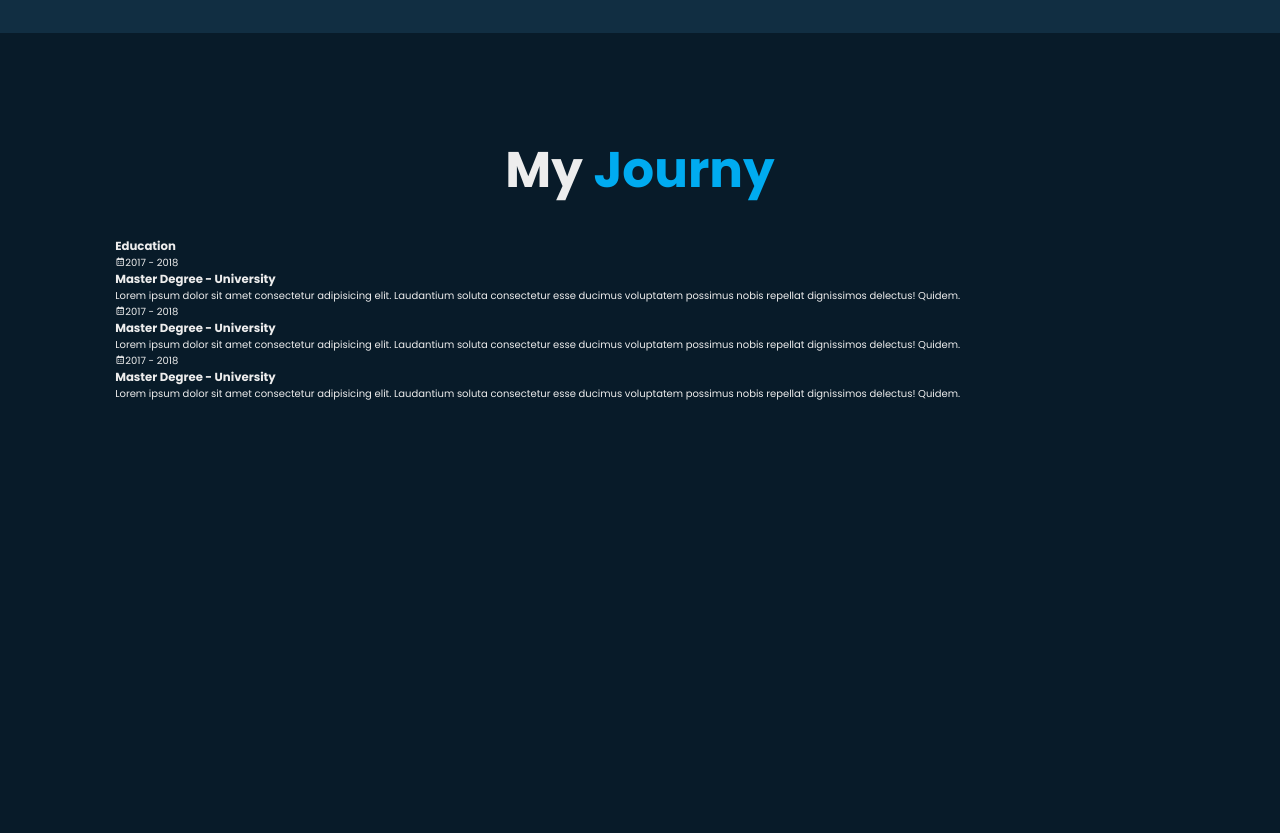
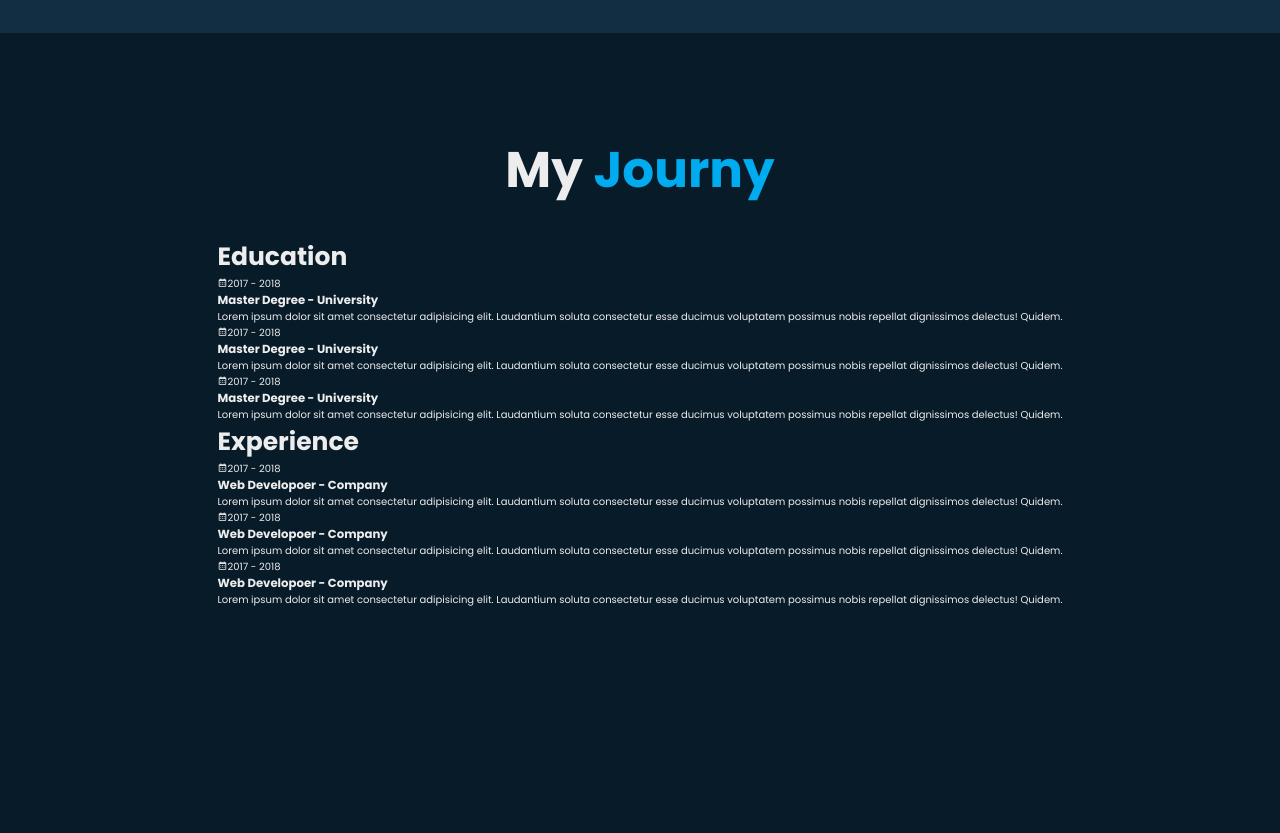
Before and after one commit to rezdni/landing-page-ppdb, a PHP site: page /company-profile/index.html in a window 1280 px wide. Shown: the part 1567-2400 px from the top of the page. After the commit the page ends 2173 px from the top, so only its background shows below. Run offline with PHP 8.4, Linux system fonts and the light colour scheme.

Commit message:
mau tidur dlu

```diff
--- a/assets/styles/company-profile.css
+++ b/assets/styles/company-profile.css
@@ -307,3 +307,26 @@ span {
 .btn-box.btns a::before {
     background: var(--second-bg-color);
 }
+
+.education {
+    display: flex;
+    justify-content: center;
+    align-items: center;
+    flex-direction: column;
+    min-height: auto;
+    padding-bottom: 5rem;
+}
+
+.education .education-row {
+    display: flex;
+    flex-wrap: wrap;
+    gap: 5rem;
+}
+
+.education-row .education-column {
+    flex: 1 1 40rem;
+}
+
+.education-column .title {
+    font-size: 2.5rem;
+}
--- a/company-profile/index.html
+++ b/company-profile/index.html
@@ -101,6 +101,35 @@
                         </div>
                     </div>
                 </div>
+
+                <div class="education-column">
+                    <h3 class="title">Experience</h3>
+
+                    <div class="education-box">
+                        <div class="education-content">
+                            <div class="content">
+                                <div class="year"><i class='bx bx-calendar' ></i>2017 - 2018</div>
+                                <h3>Web Developoer - Company</h3>
+                                <p>Lorem ipsum dolor sit amet consectetur adipisicing elit. Laudantium soluta consectetur esse ducimus voluptatem possimus nobis repellat dignissimos delectus! Quidem.</p>
+                            </div>
+                        </div>
+
+                        <div class="education-content">
+                            <div class="content">
+                                <div class="year"><i class='bx bx-calendar' ></i>2017 - 2018</div>
+                                <h3>Web Developoer - Company</h3>
+                                <p>Lorem ipsum dolor sit amet consectetur adipisicing elit. Laudantium soluta consectetur esse ducimus voluptatem possimus nobis repellat dignissimos delectus! Quidem.</p>
+                            </div>
+                        </div>
+
+                        <div class="education-content">
+                            <div class="content">
+                                <div class="year"><i class='bx bx-calendar' ></i>2017 - 2018</div>
+                                <h3>Web Developoer - Company</h3>
+                                <p>Lorem ipsum dolor sit amet consectetur adipisicing elit. Laudantium soluta consectetur esse ducimus voluptatem possimus nobis repellat dignissimos delectus! Quidem.</p>
+                            </div>
+                        </div>
+                    </div>
             </div>
         </div>
        </section>
```
